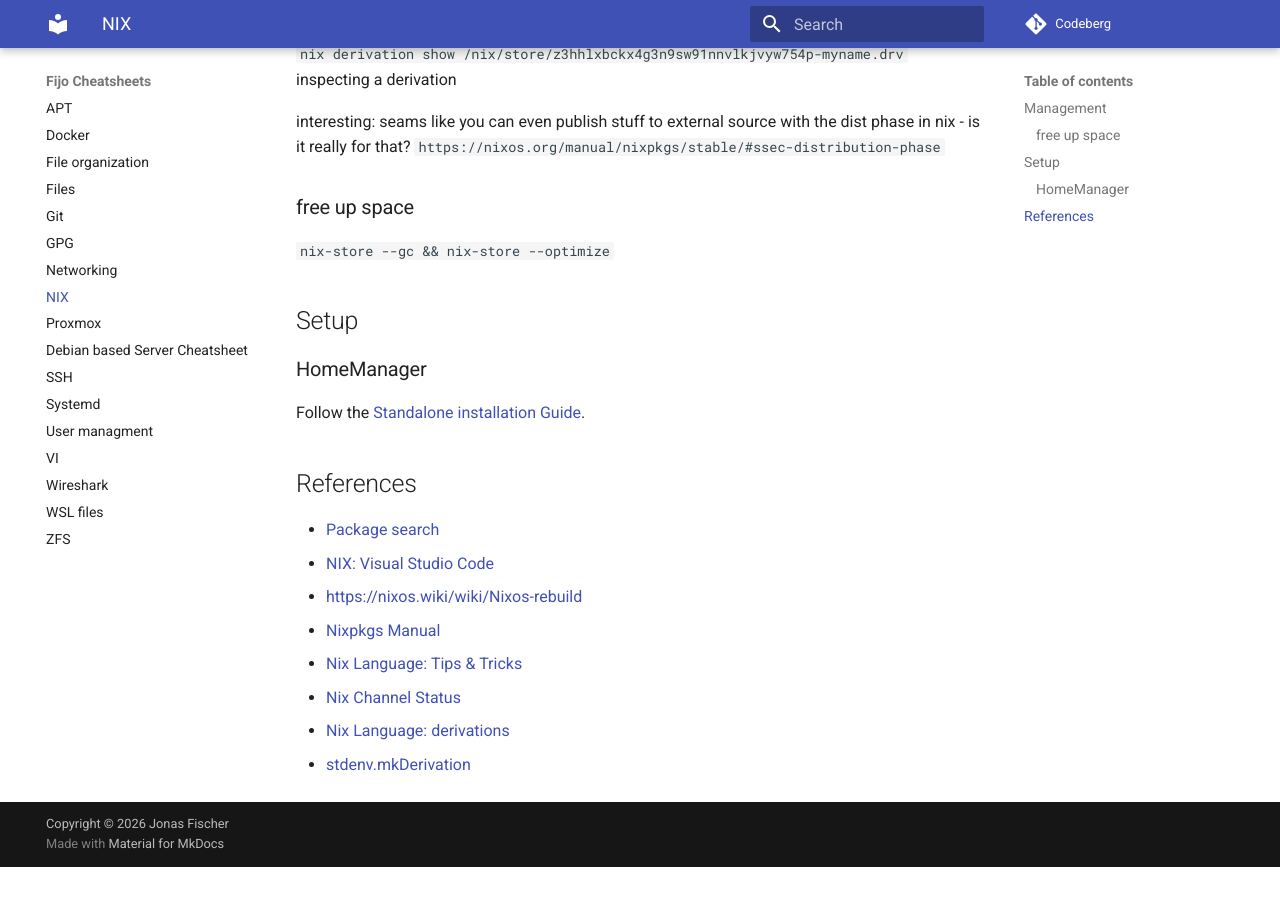
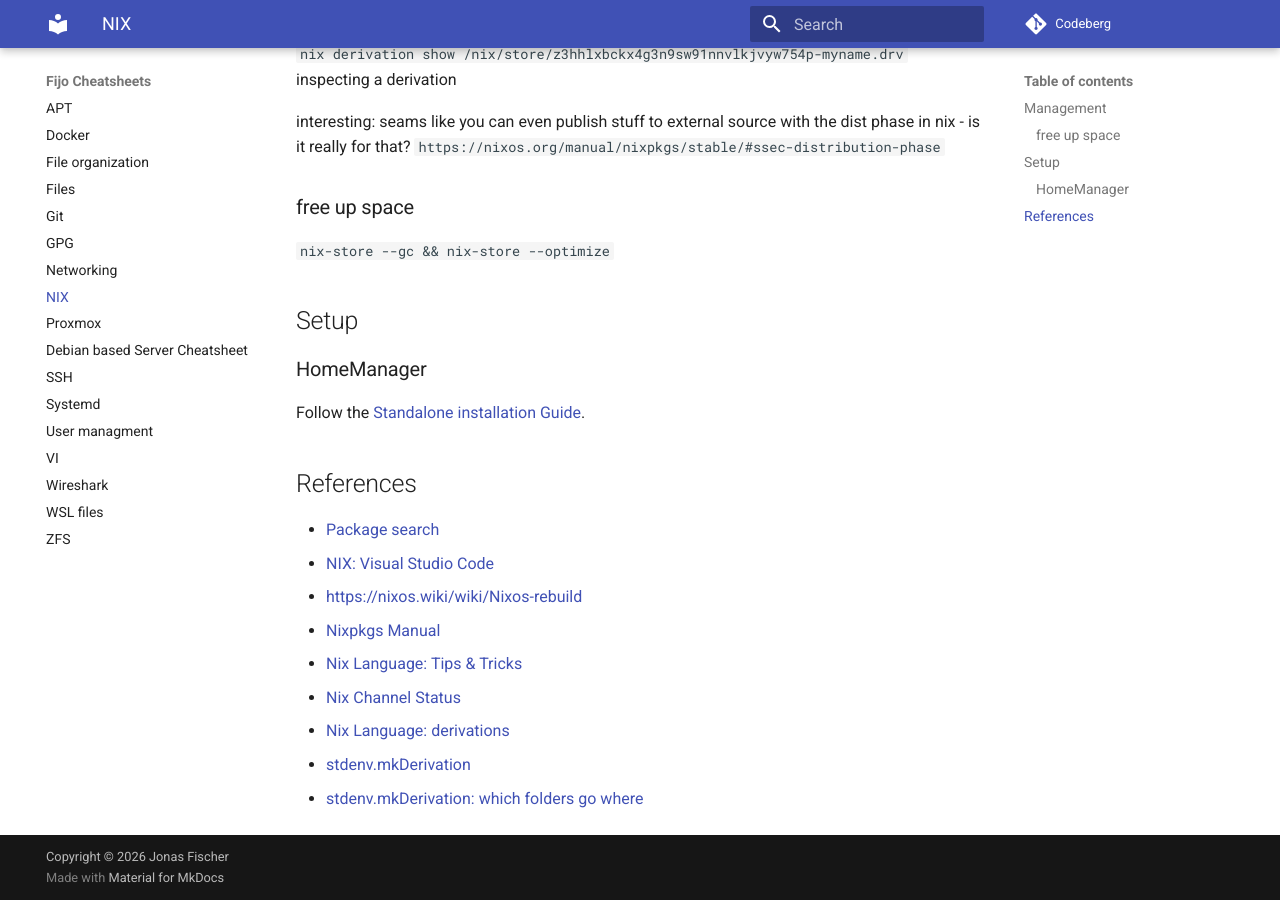
Before and after one commit to Fijo/cheat-mirror, an MkDocs documentation site: the page built from docs/nix.md, in a window 1280 px wide and 900 px high, scrolled down 506 px. Built offline with MkDocs 1.6.1 and Material for MkDocs 9.7.7, drawn with Linux system fonts in a browser that asks for light colours; before the commit the page ends 1373 px from its top, so only the background shows below that.

Commit message:
updated nix cheatsheet

```diff
--- a/docs/nix.md
+++ b/docs/nix.md
@@ -45,3 +45,4 @@ Follow the [Standalone installation Guide](https://nix-community.github.io/home-
 - [Nix Channel Status](https://status.nixos.org/)
 - [Nix Language: derivations](https://nix.dev/manual/nix/2.28/language/derivations)
 - [stdenv.mkDerivation](https://nixos.org/manual/nixpkgs/stable/#sec-using-stdenv)
+- [stdenv.mkDerivation: which folders go where](https://github.com/NixOS/nixpkgs/blob/master/pkgs/build-support/setup-hooks/multiple-outputs.sh)
```
